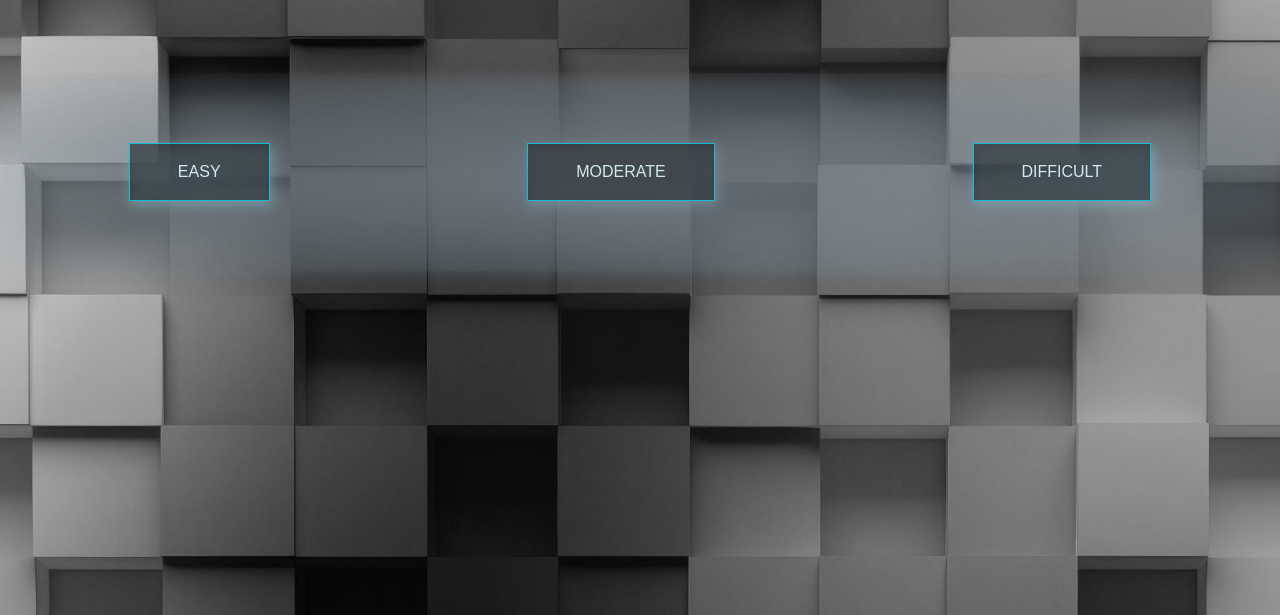
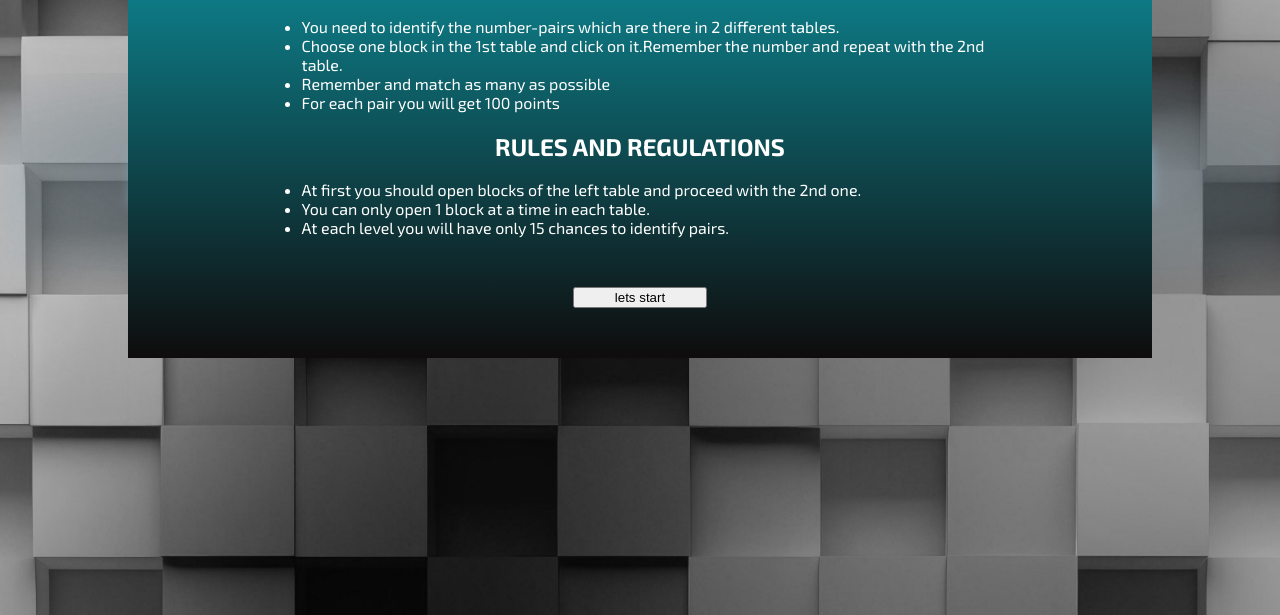
Before and after one commit to MAKAMVARSHITHA/Memory-game, a plain HTML site: page game.html in a window 1280 px wide. Shown: the part 185-800 px from the top of the page. Drawn offline with Linux system fonts and the light colour scheme.

Commit message:
Add files via upload

```diff
--- a/game.css
+++ b/game.css
@@ -24,6 +24,15 @@ body {
 
 .intro__title, h1 {
   font-size: 48px;
+  color: #070b04;
+  text-align: center;
+  margin-top: 0;
+  padding-top: 0;
+  text-shadow: 0 0 5px #ced6d6, 0 0 10px #14bbd2, 0 0 20px #14bbd2, 0 0 40px #14bbd2, 0 0 80px #14bbd200;
+}
+
+.intro__pre-title {
+  font-size: 24px;
   color: #070b04;
   text-align: center;
   margin-top: 0;
@@ -67,6 +76,33 @@ a:hover::before{
 
 .levels {
   height: 100vh;
+}
+
+.instruction {
+  width: calc(100vw - 20%);
+  color: white;
+  background: linear-gradient(#0d8d9a, #0f0c0c);
+  padding-top: 1%;
+  top: calc(15%);
+  left: calc(10%);
+  z-index: 1;
+  position: absolute;
+  text-align: center;
+  margin: auto;
+
+  ul {
+    width: 70%;
+    margin: 0 auto;
+    li {
+      text-align: left;
+    }
+  }
+
+  button {
+    margin-top: 50px;
+    width: 13%;
+    margin-bottom: 50px;
+  }
 }
 
 h1 {
--- a/game.html
+++ b/game.html
@@ -26,6 +26,27 @@
       </div>
     </div>
 
+    <div class="instruction">
+      <div class="instruction__block">
+        <h2>HOW TO PLAY</h2>
+        <ul>
+          <li>You need to identify the number-pairs which are there in 2 different tables.</li>
+          <li>Choose one block in the 1st table and click on it.Remember the number and repeat with the 2nd table.</li>
+          <li>Remember and match as many as possible</li>
+          <li>For each pair you will get 100 points</li>
+        </ul>
+      </div>
+      <div class="instruction__block">
+        <h2>RULES AND REGULATIONS</h2>
+      <ul>
+        <li>At first you should open blocks of the left table and proceed with the 2nd one.</li>
+        <li>You can only open 1 block at a time in each table.</li>
+        <li>At each level you will have only 15 chances to identify pairs.</li>
+        </ul>
+      </div>
+      <button class="start">lets start</button>
+    </div>
+
     <div class="start-game">
       <h1>MEMORY BLOCKS</h1>
       <div class="start-game__tables">
--- a/game.js
+++ b/game.js
@@ -19,6 +19,8 @@
   let points_block = document.querySelector(".points-block");
   let credits_para = document.querySelector(".credits");
   let limit_count = document.querySelector(".limit_count");
+  let start = document.querySelector('.start')//instruction button
+  let instruction = document.querySelector('.instruction');
   let total_guess_limit ;
   limit_count.innerHTML = 15;
 
@@ -152,7 +154,6 @@
           }
           setTimeout(function () {
             if(total_guess_limit == 0) {
-              alert('completed the chances');
               buttonHandler();
               fail.style.display="none";
             }
@@ -176,6 +177,10 @@
   };
 
   fail.addEventListener("click", buttonHandler); // event on clicking the quit button
+
+  start.addEventListener('click', () => {
+    instruction.style.display = 'none';
+  })
 
   //event on clicking the back button
   back.addEventListener("click", () => {
```
